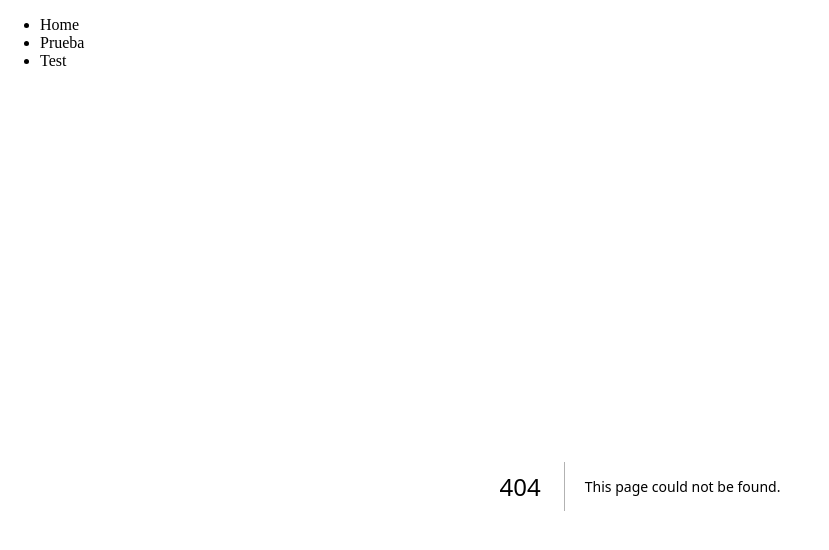
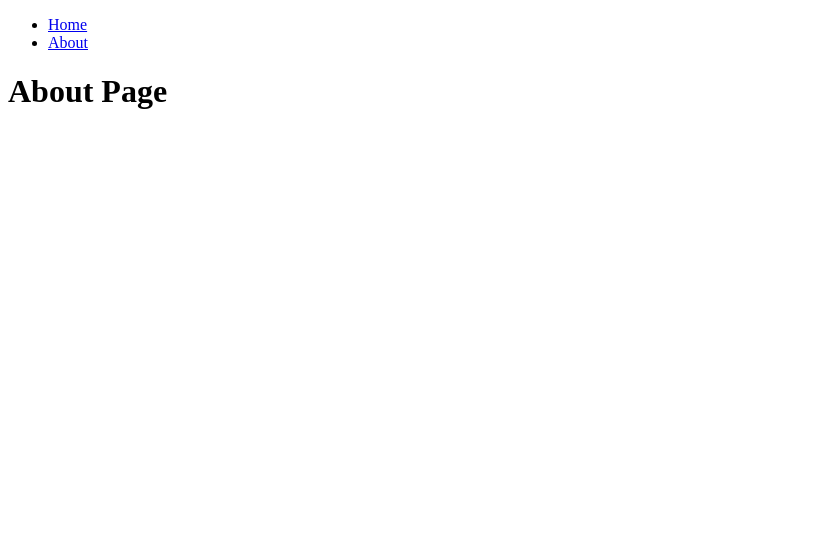
Before and after one commit to DevSergioGC/next-js-13-app, a Next.js app: page /about in a window 1280 px wide. Before the commit this address had no page. Shown: the top 550 px of the page, without its empty margins (0-829 px from the left). Built offline with nearby package versions, Linux system fonts and the light colour scheme.

Commit message:
Modify layout
Add navigation bar and add it to the layout

```diff
--- /dev/null
+++ b/app/about/page.jsx
@@ -0,0 +1,7 @@
+export default function page() {
+  return (
+    <div>
+      <h1>About Page</h1>
+    </div>
+  );
+}
--- /dev/null
+++ b/app/components/Navigation.jsx
@@ -0,0 +1,28 @@
+import Link from "next/link";
+
+const links = [
+  {
+    label: "Home",
+    url: "/",
+  },
+  {
+    label: "About",
+    url: "/about",
+  },
+];
+
+export function Navigation() {
+  return (
+    <header>
+      <nav>
+        <ul>
+          {links.map(({ label, url }) => (
+            <li key={url}>
+              <Link href={url}>{label}</Link>
+            </li>
+          ))}
+        </ul>
+      </nav>
+    </header>
+  );
+}
--- a/app/layout.js
+++ b/app/layout.js
@@ -1,3 +1,5 @@
+import { Navigation } from "./components/Navigation.jsx";
+
 export const metadata = {
   title: "First app with next js 13",
   description: "Generated by Next.js",
@@ -7,15 +9,7 @@ export default function RootLayout({ children }) {
   return (
     <html lang="en">
       <body>
-        <header>
-          <nav>
-            <ul>
-              <li>Home</li>
-              <li>Prueba</li>
-              <li>Test</li>
-            </ul>
-          </nav>
-        </header>
+        <Navigation />
         {children}
       </body>
     </html>
```
